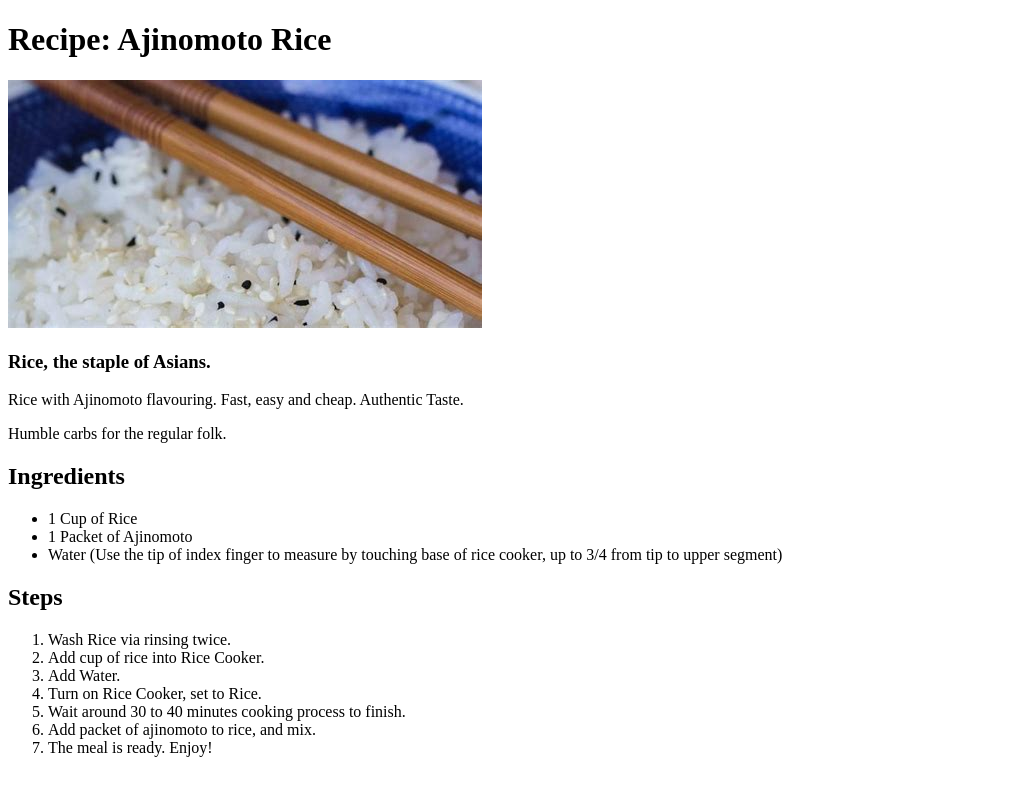
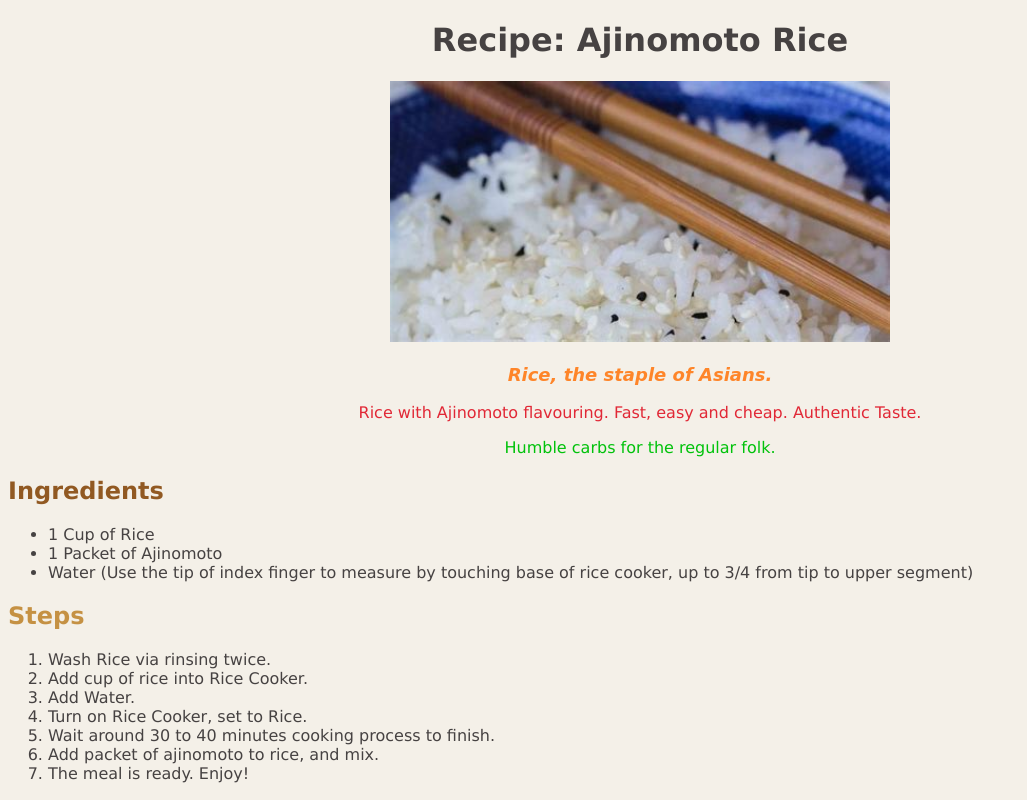
Before and after one commit to jessumguy/odin-recipies, a plain HTML site: page recipes/ajinomoto_rice.html in a window 1280 px wide. Shown: the whole page, without its empty margins (0-1027 px from the left). Drawn offline with Linux system fonts and the light colour scheme.

Commit message:
chore: Add styles per CSS Foundations.

```diff
--- a/recipes/ajinomoto_rice.html
+++ b/recipes/ajinomoto_rice.html
@@ -1,26 +1,27 @@
 <!DOCTYPE html>
-<html land="en">
+<html lang="en">
   <head>
     <title>Ajinomoto Rice</title>
     <meta charset="UTF-8">
+    <link rel="stylesheet" href="../styles.css">
   </head>
 
   <body>
     <h1>Recipe: Ajinomoto Rice</h1>
 
-    <img src="img_ajinomoto_rice.jpeg" alt="Image of prepared Ajinomoto Rice in a bowl">
+    <img src="./images/img_ajinomoto_rice.jpeg" alt="Image of prepared Ajinomoto Rice in a bowl">
     <h3>Rice, the staple of Asians.</h3>
-      <p>Rice with Ajinomoto flavouring. Fast, easy and cheap. Authentic Taste.</p>
-      <p>Humble carbs for the regular folk.</p>
+      <p class="para-one">Rice with Ajinomoto flavouring. Fast, easy and cheap. Authentic Taste.</p>
+      <p class="para-two">Humble carbs for the regular folk.</p>
 
-      <h2>Ingredients</h2>
+      <h2 class="ingredients-header">Ingredients</h2>
         <ul>
           <li>1 Cup of Rice</li>
           <li>1 Packet of Ajinomoto</li>
           <li>Water (Use the tip of index finger to measure by touching base of rice cooker, up to 3/4 from tip to upper segment)</li>
         </ul>
 
-      <h2>Steps</h2>
+      <h2 class="steps-header">Steps</h2>
         <ol>
           <li>Wash Rice via rinsing twice.</li>
           <li>Add cup of rice into Rice Cooker.</li>
--- /dev/null
+++ b/styles.css
@@ -0,0 +1,43 @@
+* {
+  font-family: Verdana, sans-serif;
+  background-color:	#F4F0E8;
+  color: #464242;
+  text-align: center;
+}
+
+img {
+  height: auto;
+  width: 500px;
+}
+
+h2 {
+  text-align: justify;
+  color: #01c20b;
+}
+
+h3 {
+  font-family: cursive, sans-serif;
+  font-style: italic;
+  font-size: 18px;
+  color: #FE8529;
+}
+
+li {
+  text-align: justify;
+}
+
+.para-one {
+  color: #E12836;
+}
+
+.para-two {
+  color: #01c20b;
+}
+
+.ingredients-header {
+  color:rgb(145, 89, 34);
+}
+
+.steps-header {
+  color:rgb(197, 145, 67);
+}
```
Also changed, not shown: index.html (+7 -1 lines), recipes/chicken_soup.html (+6 -5 lines), recipes/instant_noodles.html (+7 -6 lines), img_japanese_chef.jpeg (added), recipes/images/img_ajinomoto_rice.jpeg (renamed from recipes/img_ajinomoto_rice.jpeg), recipes/images/img_chicken_soup.jpeg (renamed from recipes/img_chicken_soup.jpeg), recipes/images/img_instant_noodles.jpeg (renamed from recipes/img_instant_noodles.jpeg), 1 other file.
